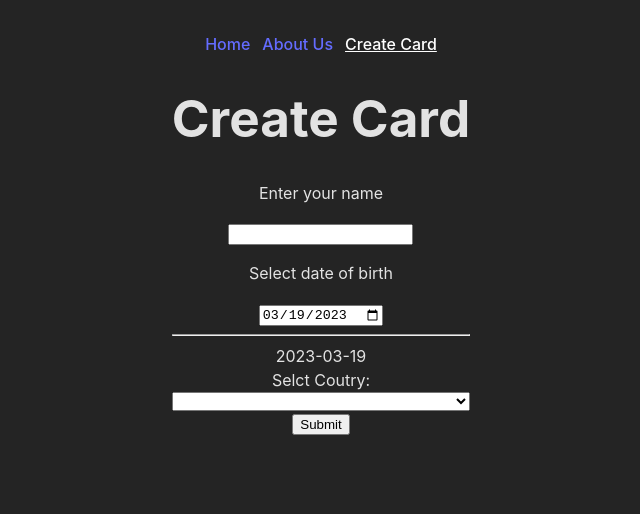
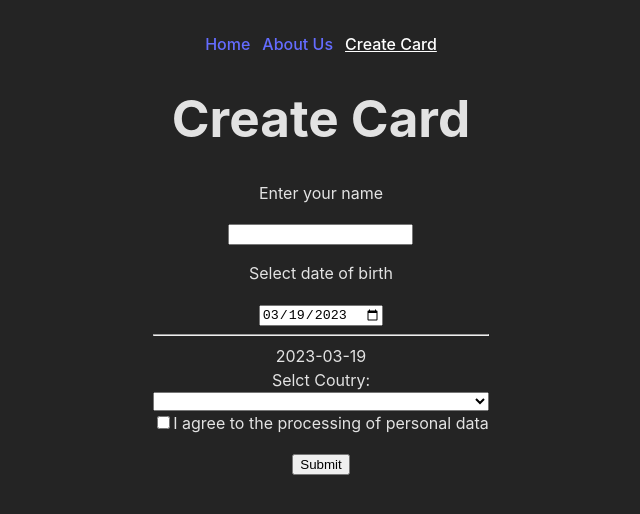
Before and after one commit to Gangeya/react-2023-Q1, a React (Vite) app: page /createcard in a window 1280 px wide. Shown: the top 514 px of the page, without its empty margins (319-959 px from the left). Built offline with nearby package versions, Linux system fonts and the light colour scheme.

Commit message:
feat: implement Checkbox input

```diff
--- /dev/null
+++ b/src/components/InputCheckBox.tsx
@@ -0,0 +1,44 @@
+import React, { RefObject } from 'react';
+import { CustomError } from '../components/Error';
+import { TCheckBoxState } from '../types';
+
+export class InputCheckBox extends React.Component<Record<string, unknown>, TCheckBoxState> {
+  checkInput: RefObject<HTMLInputElement>;
+  constructor(props: never) {
+    super(props);
+    this.checkInput = React.createRef();
+
+    this.state = {
+      isValid: false,
+      error: ''
+    }
+  }
+  setChecked = (e: React.ChangeEvent<HTMLInputElement>) => {
+    this.setState({
+      isValid: !this.state.isValid,
+    });
+  }
+
+  checkCheckBox(value: boolean) {
+    if (!value) {
+      this.setState({
+        error: 'Please set checked!'
+      })
+    }
+  }
+  render() {
+    return (
+      <div>
+        <label>
+          <input
+            type="checkbox"
+            checked={this.state.isValid}
+            onChange={this.setChecked}
+            ref={this.checkInput} />
+          I agree to the processing of personal data
+        </label>
+        {!this.state.isValid && <CustomError message={this.state.error} />}
+      </div>
+    )
+  }
+}
--- a/src/pages/createcard.tsx
+++ b/src/pages/createcard.tsx
@@ -2,11 +2,13 @@ import React, { RefObject } from 'react';
 import { InputDate } from '../components/InputDate';
 import { TextInput } from '../components/TextItput';
 import { Select } from '../components/select';
+import { InputCheckBox } from '../components/InputCheckBox';
 
 export class FormCreateCard extends React.Component {
   inputName: RefObject<TextInput>;
   inputDate: RefObject<InputDate>;
   inputSelect: RefObject<Select>;
+  inputCheckBox: RefObject<InputCheckBox>;
 
   constructor(props: never) {
     super(props);
@@ -19,6 +21,7 @@ export class FormCreateCard extends React.Component {
     this.inputName = React.createRef();
     this.inputDate = React.createRef();
     this.inputSelect = React.createRef();
+    this.inputCheckBox = React.createRef();
     this.checkForm = this.checkForm.bind(this);
   }
 
@@ -31,6 +34,9 @@ export class FormCreateCard extends React.Component {
 
     const select = this.inputSelect.current!.select.current!.value;
     this.inputSelect.current?.checkSelect(select);
+
+    const checkBox = this.inputCheckBox.current!.checkInput.current!.checked;
+    this.inputCheckBox.current?.checkCheckBox(checkBox);
   }
   render() {
     return (
@@ -41,6 +47,7 @@ export class FormCreateCard extends React.Component {
             <TextInput ref={this.inputName} />
             <InputDate ref={this.inputDate} />
             <Select ref={this.inputSelect} />
+            <InputCheckBox ref={this.inputCheckBox} />
             <input type="button" value="Submit" onClick={this.checkForm} />
           </div>
         </form>
--- a/src/types.ts
+++ b/src/types.ts
@@ -17,6 +17,11 @@ export type TTextInputState = {
   error: string;
 };
 
+export type TCheckBoxState = {
+  isValid: boolean;
+  error: string;
+};
+
 export type TDateInputState = {
   isValid: boolean;
   dateValue: string;
```
